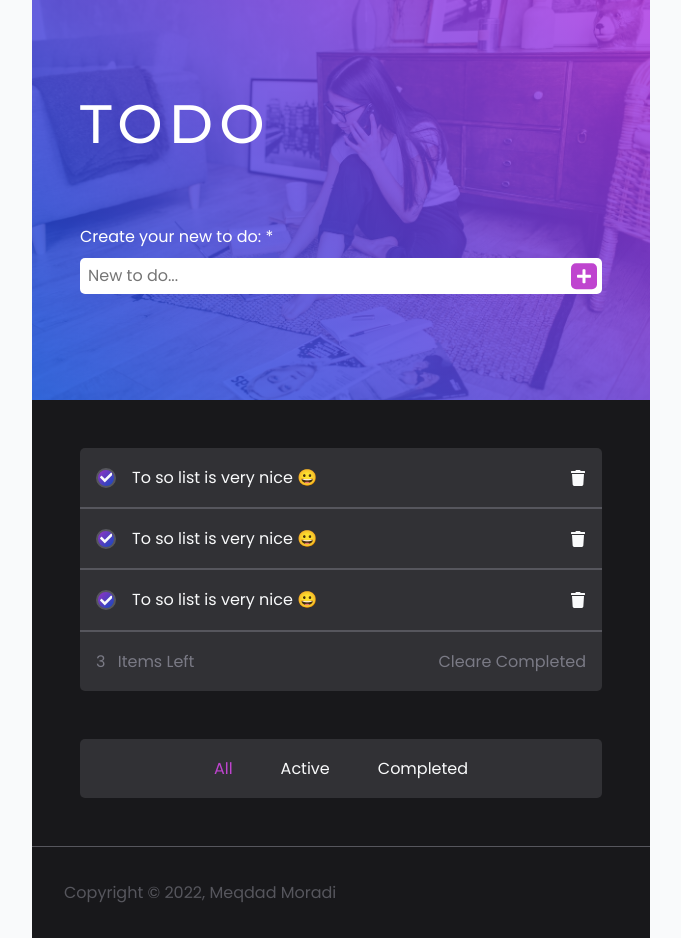
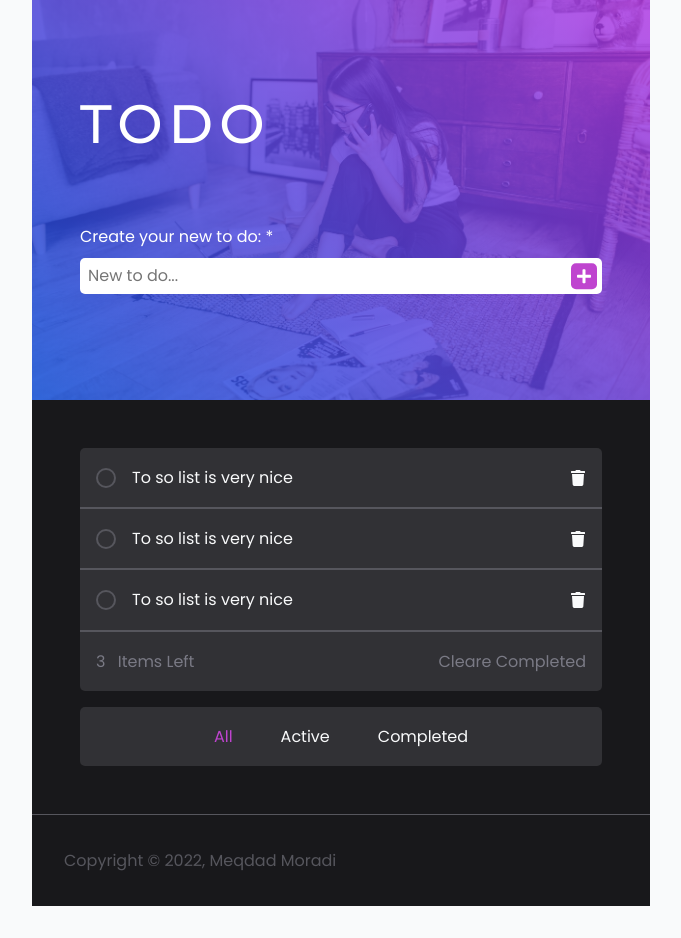
Before and after one commit to Meqdad-Moradi/todo, a React (Create React App) app: page / in a window 1280 px wide. Shown: the whole page, without its empty margins (299-980 px from the left). After the commit the page ends 906 px from the top, so only its background shows below. Built offline with nearby package versions, Linux system fonts and the light colour scheme.

Commit message:
some files updated

```diff
--- a/src/App.js
+++ b/src/App.js
@@ -6,21 +6,19 @@ import TodoList from "./components/TodoList";
 
 function App() {
    const [tasks, setTasks] = useState([
-      { id: 1, name: "To so list is very nice 😀" },
-      { id: 2, name: "To so list is very nice 😀" },
-      { id: 3, name: "To so list is very nice 😀" },
+      { id: 1, title: "To so list is very nice" },
+      { id: 2, title: "To so list is very nice" },
+      { id: 3, title: "To so list is very nice" },
    ]);
 
+   //  add task method
    const addTask = (task) => {
       const id = Math.floor(Math.random() * 1000 + 1);
       const newTask = { id, ...task };
 
+      // update tasks
       setTasks([...tasks, newTask]);
-
-      console.log(tasks);
    };
-
-   console.log(tasks);
 
    return (
       <div className="container">
--- a/src/assets/style/_todoList.scss
+++ b/src/assets/style/_todoList.scss
@@ -1,6 +1,6 @@
 .todo-list-container {
    background-color: $black;
-   padding: 3em;
+   padding: 3em 3em 1em;
 }
 
 .todo-list {
@@ -70,8 +70,11 @@
    p {
       color: $gray;
       margin: 0;
-      cursor: pointer;
       text-transform: capitalize;
+
+      &.clear {
+         cursor: pointer;
+      }
 
       .total-items {
          margin-right: 0.5em;
--- a/src/assets/style/style.css
+++ b/src/assets/style/style.css
@@ -193,7 +193,7 @@ select {
 
 .todo-list-container {
   background-color: #18181b;
-  padding: 3em;
+  padding: 3em 3em 1em;
 }
 
 .todo-list {
@@ -317,8 +317,11 @@ select {
 .todo-footer p {
   color: #7a7a85;
   margin: 0;
+  text-transform: capitalize;
+}
+
+.todo-footer p.clear {
   cursor: pointer;
-  text-transform: capitalize;
 }
 
 .todo-footer p .total-items {
--- a/src/components/AddTodoForm.jsx
+++ b/src/components/AddTodoForm.jsx
@@ -2,32 +2,32 @@ import React, { useEffect, useState } from "react";
 import { FaPlus } from "react-icons/fa";
 
 const AddTodoForm = ({ addTask }) => {
-   const [input, setInput] = useState("");
+   const [title, setTitle] = useState("");
    const [error, setError] = useState("");
 
    //    submit form
    const addItems = (e) => {
       e.preventDefault();
 
-      if (input === "") {
+      if (title === "") {
          setError("Plese insert your task to do!");
          return;
       }
-      addTask({ input });
-      setInput("");
+      addTask({ title });
+      setTitle("");
    };
 
    //    read input value
    const setValue = (e) => {
-      setInput(e.currentTarget.value);
+      setTitle(e.currentTarget.value);
    };
 
    //    check focus state of input
    useEffect(() => {
-      if (input !== "" || input !== null) {
+      if (title !== "" || title !== null) {
          setError("");
       }
-   }, [input]);
+   }, [title]);
 
    return (
       <div className="form-container">
@@ -39,7 +39,7 @@ const AddTodoForm = ({ addTask }) => {
                type="text"
                id="input"
                placeholder="New to do..."
-               value={input}
+               value={title}
                onChange={setValue}
             />
             <small className={error !== "" ? "active" : ""}>{error}</small>
--- a/src/components/TodoList.jsx
+++ b/src/components/TodoList.jsx
@@ -6,14 +6,12 @@ const TodoList = ({ tasks }) => {
       <div className="todo-list-container">
          <ul className="todo-list">
             {tasks.map((item, index) => {
-               const { id, name } = item;
-
                return (
                   <li className="todo-item" key={index}>
-                     <span className="complete active">
+                     <span className="complete">
                         <FaCheck className="check" />
                      </span>
-                     {name}
+                     {item.title}
                      <span className="delete">
                         <FaTrash />
                      </span>
@@ -26,7 +24,7 @@ const TodoList = ({ tasks }) => {
             <p>
                <span className="total-items">{tasks.length}</span> items left
             </p>
-            <p>Cleare completed</p>
+            <p className="clear">Cleare completed</p>
          </div>
       </div>
    );
```
Also changed, not shown: 1 other file (tests, documents, lock files or other folders).
